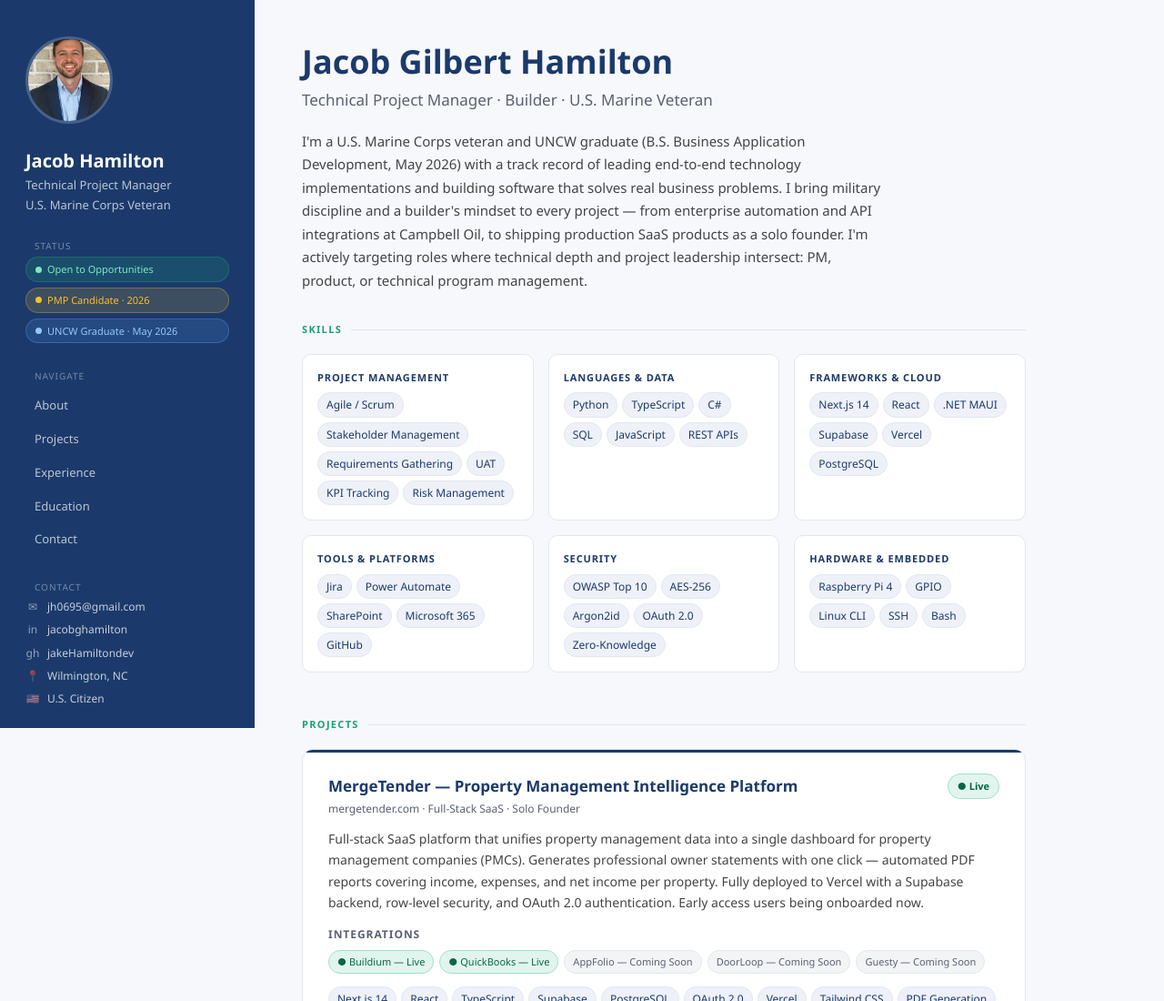
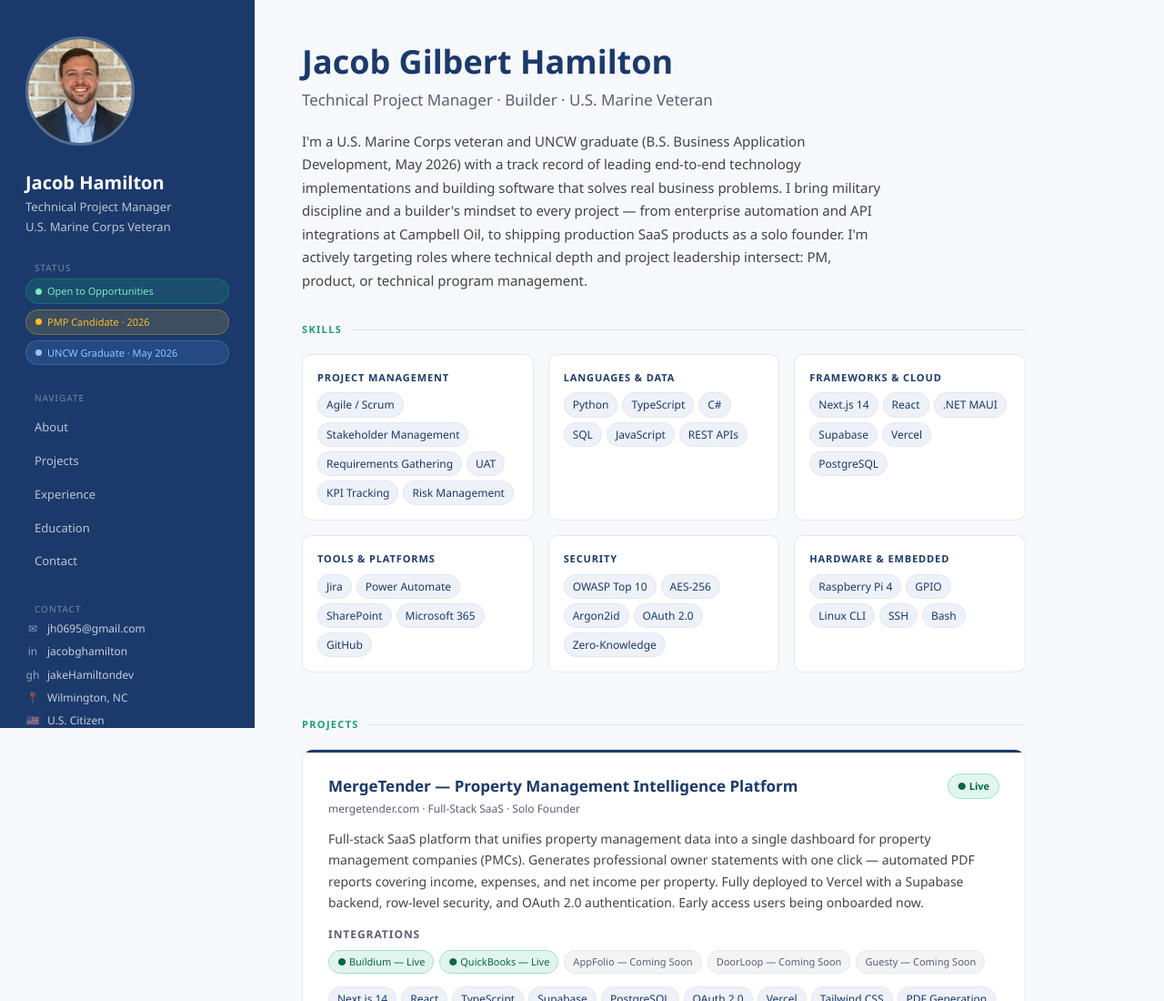
Before and after one commit to jakeHamiltondev/jakeHamiltondev.github.io, a plain HTML site: page index.html in a window 1280 px wide. Shown: the top 1100 px of the page at 91% size. Drawn offline with Linux system fonts and the light colour scheme.

Commit message:
Update index.html

```diff
--- a/index.html
+++ b/index.html
@@ -102,7 +102,7 @@
 <body>
 <div class="wrapper">
   <aside class="sidebar">
-    <div><img src="profile.png" alt="Jacob Hamilton" style="width:96px;height:96px;border-radius:50%;object-fit:cover;border:3px solid rgba(255,255,255,0.2);display:block;" /></div>
+    <div><img src="profile.png" alt="Jacob Hamilton" style="width:120px;height:120px;border-radius:50%;object-fit:cover;object-position:top center;border:3px solid rgba(255,255,255,0.25);display:block;" /></div>
     <div>
       <div class="sidebar-name">Jacob Hamilton</div>
       <div class="sidebar-title">Technical Project Manager</div>
```
